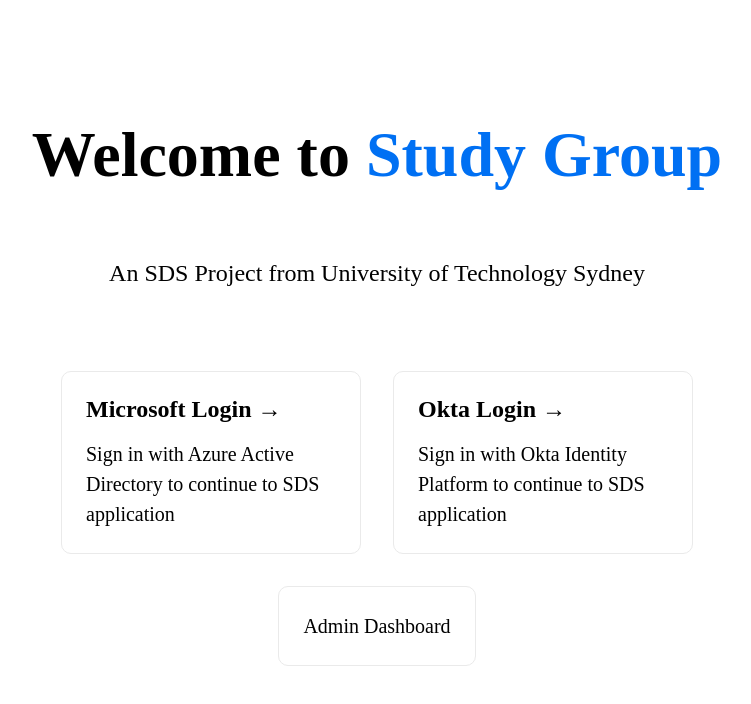
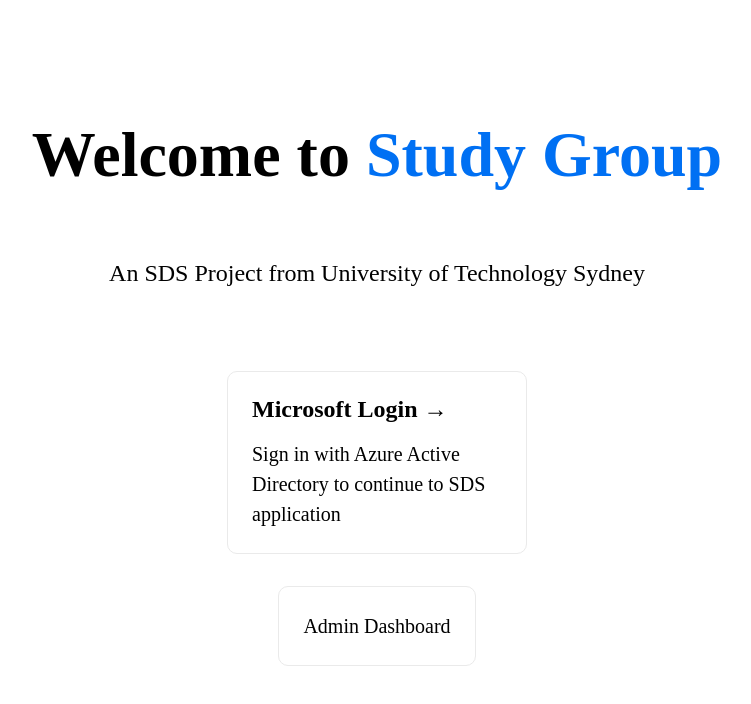
Before and after one commit to misar-naeem/StudyGroup, a Next.js app: page / in a window 1280 px wide. Shown: the top 704 px of the page, without its empty margins (263-1014 px from the left). Built offline with nearby package versions, Linux system fonts and the light colour scheme; no server answers.

Commit message:
Removed Okta Login and fixed the Homepage Layout

```diff
--- a/pages/index.js
+++ b/pages/index.js
@@ -46,26 +46,12 @@
               Sign in with Azure Active Directory to continue to SDS application
             </p>
           </a>
-
-          <a
-            href="#"
-            onClick={() => {
-              signIn("okta");
-            }}
-            className={styles.card}
-          >
-            <h2>Okta Login &rarr;</h2>
-            <p>
-              Sign in with Okta Identity Platform to continue to SDS application
-            </p>
-          </a>
-
-          <div className={styles.card}>
+        </div>
+        <div className={styles.card}>
             <Link href="/admin-dashboard" className={styles.card}>
               <p>Admin Dashboard</p>
             </Link>
           </div>
-        </div>
       </main>
     </div>
   );
```
